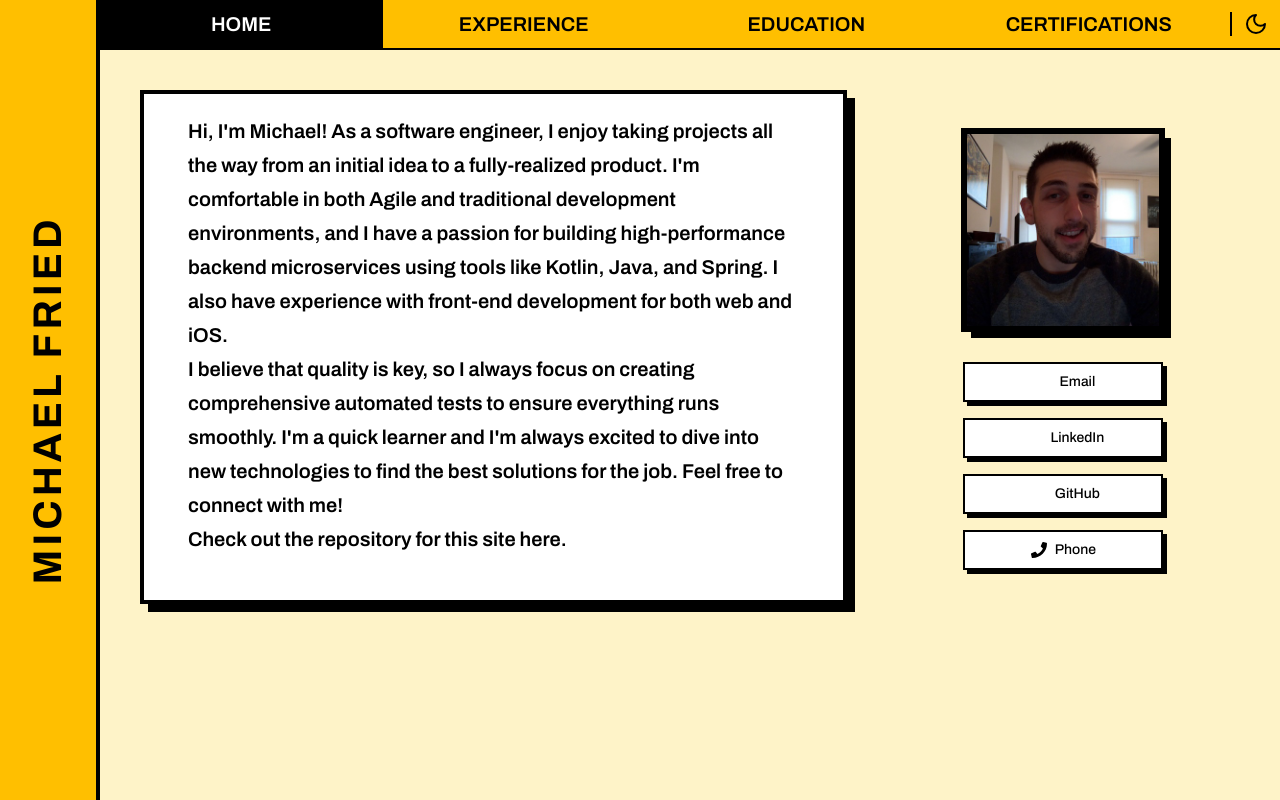
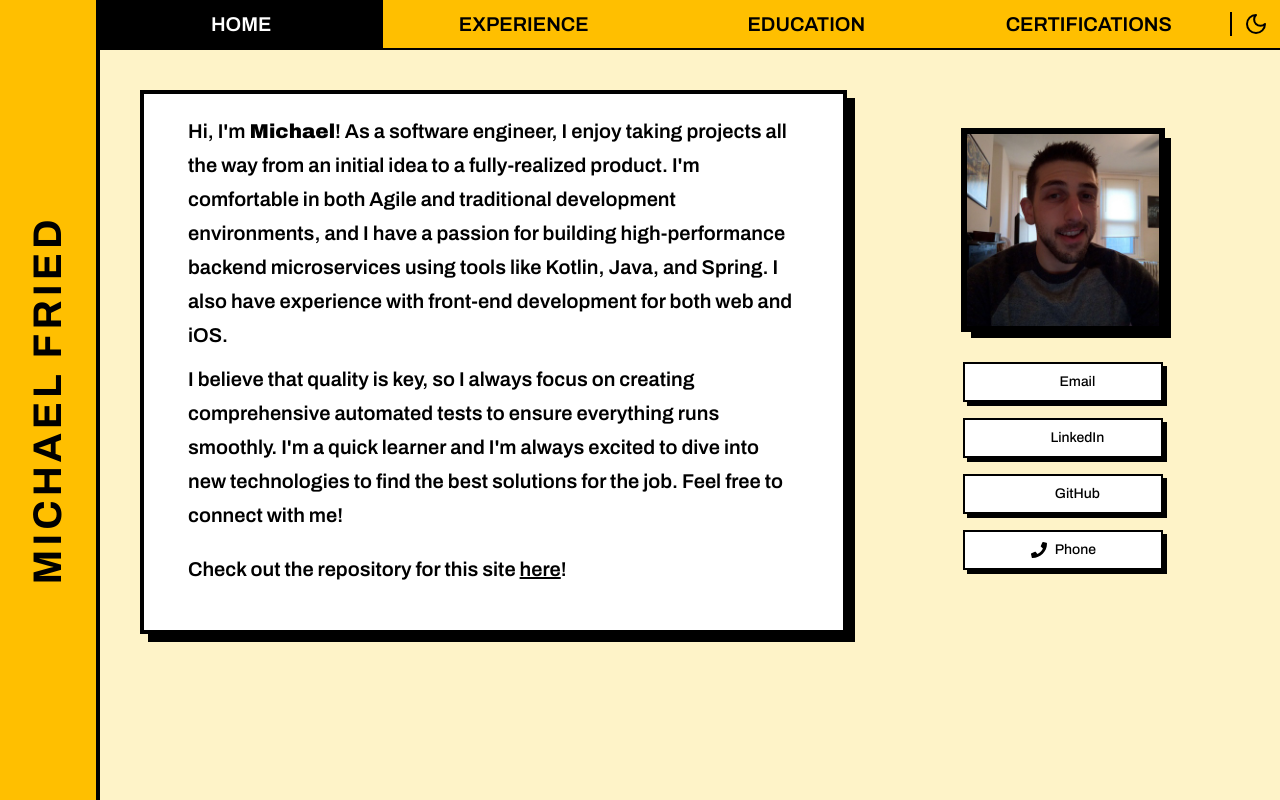
Before and after one commit to michaelfried-dev/my-portfolio-windowed, a Next.js app: page / in a window 1280 px wide. Built offline with nearby package versions, Linux system fonts and the light colour scheme; some icons are missing.

Commit message:
Content Update

```diff
--- a/src/app/page.tsx
+++ b/src/app/page.tsx
@@ -68,21 +68,23 @@ export default function Home() {
           <Card className="bg-card text-foreground border-border rounded-base border-4 p-5 shadow-[8px_8px_0_0_#000]">
             <CardContent>
               <p>
-                Hi, I&apos;m Michael! As a software engineer, I enjoy taking projects
+                Hi, I&apos;m <strong>Michael</strong>! As a software engineer, I enjoy taking projects
                 all the way from an initial idea to a fully-realized product.
                 I&apos;m comfortable in both Agile and traditional development
                 environments, and I have a passion for building high-performance
                 backend microservices using tools like Kotlin, Java, and Spring.
                 I also have experience with front-end development for both web
                 and iOS.
-                <br />
+              </p>
+              <p className="pt-[10px]">
                 I believe that quality is key, so I always focus on creating
                 comprehensive automated tests to ensure everything runs
                 smoothly. I&apos;m a quick learner and I&apos;m always excited to dive
                 into new technologies to find the best solutions for the job.
                 Feel free to connect with me!
-                <br />
-                Check out the repository for this site <Link href="https://github.com/michaelfried-dev/my-portfolio-windowed" className="hover:underline">here</Link>.
+              </p>
+              <p className="pt-[20px]">
+                Check out the repository for this site <Link href="https://github.com/michaelfried-dev/my-portfolio-windowed" className="underline">here</Link>!
               </p>
             </CardContent>
           </Card>
```
Also changed, not shown: 1 other file (tests, documents, lock files or other folders).
